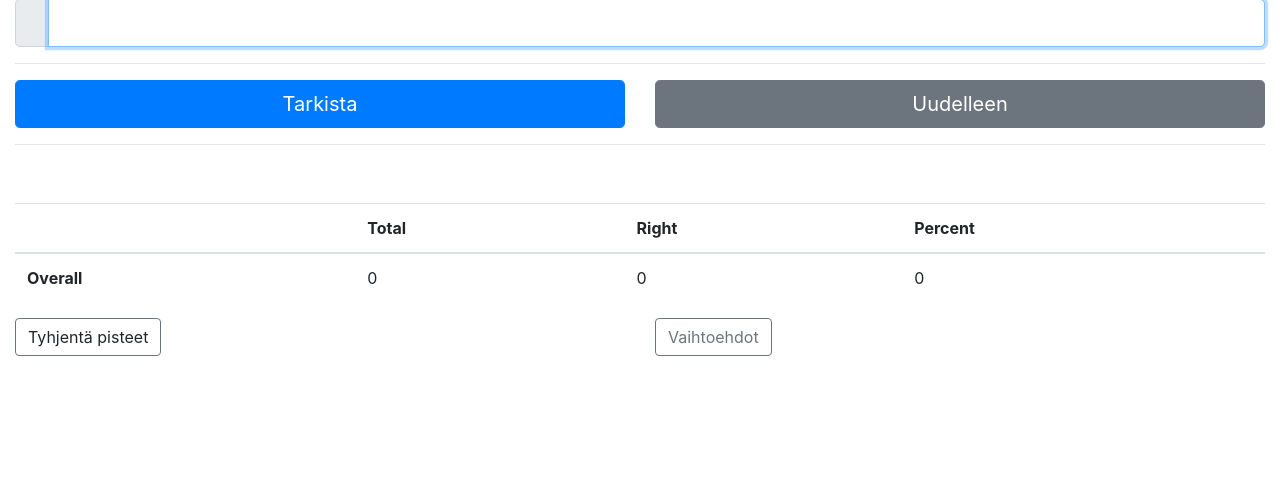
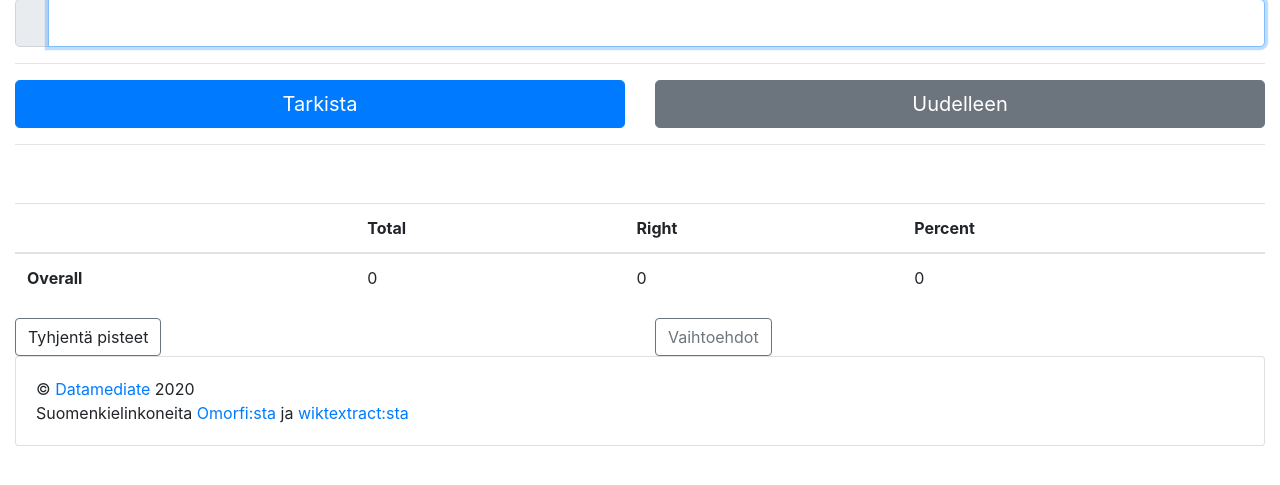
Before and after one commit to tow/sanaporakone, a Django app: page / in a window 1280 px wide. Shown: the part 162-647 px from the top of the page. Run offline with Django 3.2, Linux system fonts and the light colour scheme; data that the repository does not hold is empty; some libraries are stand-ins or nearby versions.

Commit message:
Add some acknowledgements

```diff
--- a/generate/templates/generate/question_page.html
+++ b/generate/templates/generate/question_page.html
@@ -234,6 +234,19 @@
 					</div>
 				</div>
 			</form>
+                       <div class="row">
+                               <div class="col">
+					<div class="card">
+						<div class="card-body">
+						       <p class="card-text">
+                               &copy; <a href="https://www.datamediate.com">Datamediate</a> 2020<br>
+                               Suomenkielinkoneita <a href="https://github.com/flammie/omorfi">Omorfi:sta</a> ja <a href="https://github.com/tatuylonen/wiktextract">wiktextract:sta</a>
+                                                       </p>
+                                                </div>
+                                        </div>
+                               </div>
+                       </div>
+
 		</div>
 		<script src="{% static "generate/jquery-3.4.1.min.js" %}"></script>
 		<script src="{% static "generate/popper-1.12.9.min.js" %}"></script>
```
